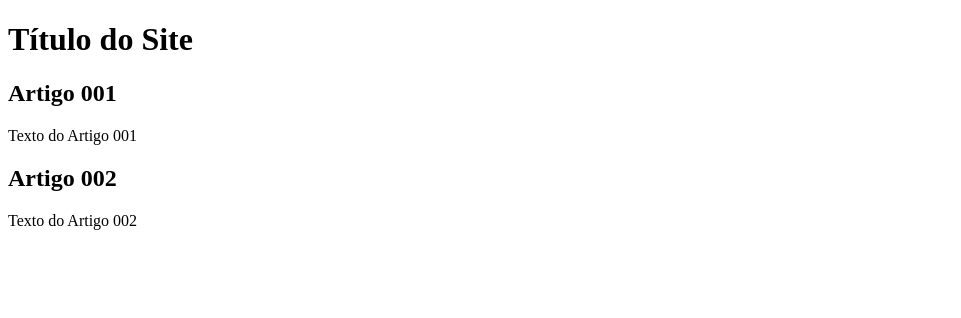
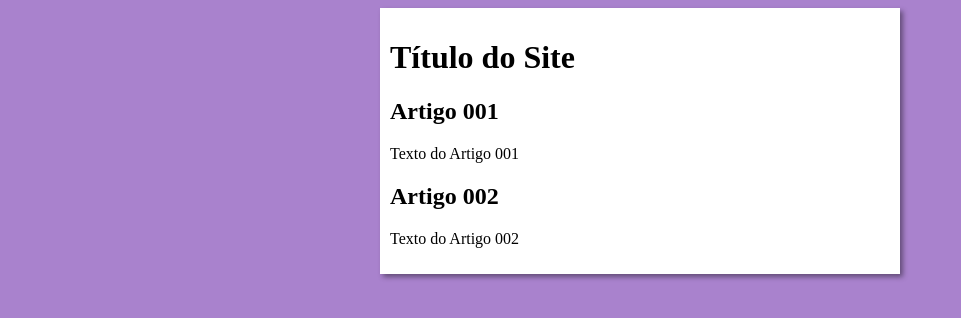
Before and after one commit to Cristiane-Amui/projeto-site, a plain HTML site: page index.html in a window 1280 px wide. Shown: the whole page, without its empty margins (0-961 px from the left). Drawn offline with Linux system fonts and the light colour scheme.

Commit message:
iniciei o design

```diff
--- /dev/null
+++ b/estilos/style.css
@@ -0,0 +1,17 @@
+{
+    font-family: Arial, Helvetica, sans-serif;
+    font-size: 16px;
+}
+
+body{
+    background-color:rgb(169, 130, 205);
+}
+
+main{
+    background-color: white;
+    width: 500px;
+    margin: auto;
+    padding: 10px;
+    box-shadow: 3px 3px 5px rgba(0, 0, 0, 0.41);
+
+}
--- a/index.html
+++ b/index.html
@@ -4,6 +4,7 @@
     <meta charset="UTF-8">
     <meta name="viewport" content="width=device-width, initial-scale=1.0">
     <title>Document</title>
+    <link rel="stylesheet" href="estilos/style.css">
 </head>
 <body>
     <main>
```
